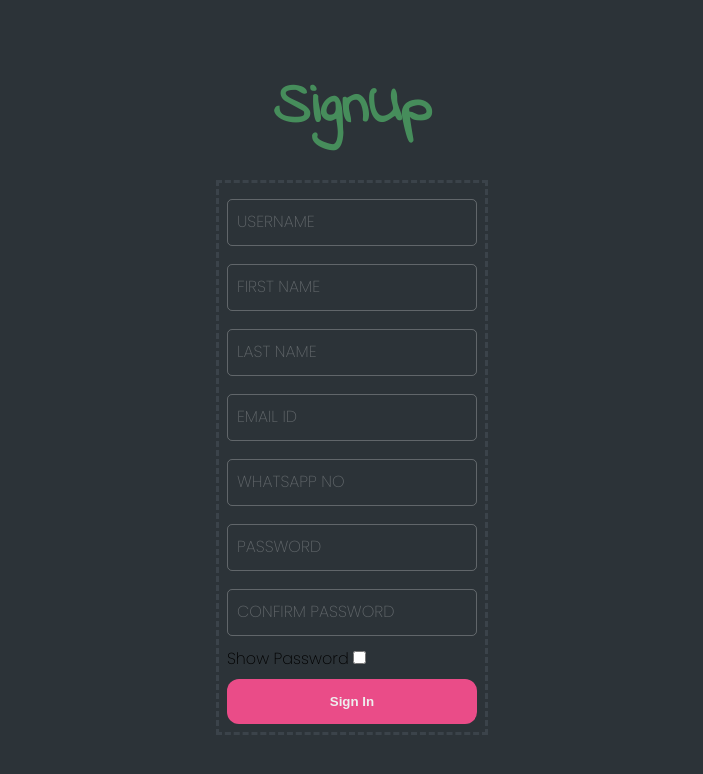
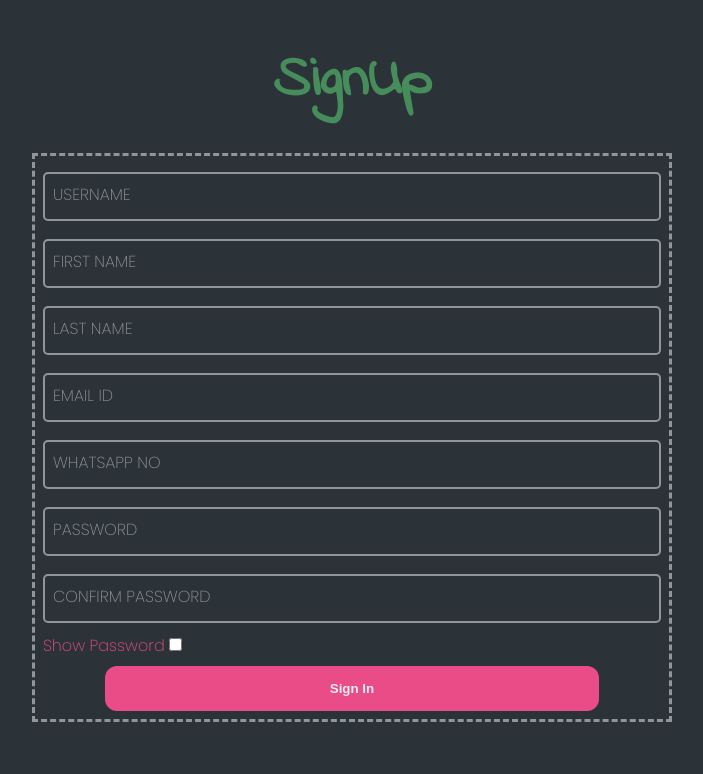
Before and after one commit to praTeek271/Code_buster_django, a Django app: a page that uses templates/login/signup.html in a window 1280 px wide. Shown: the top 774 px of the page, without its empty margins (288-991 px from the left). Run offline with Django 4.2, Linux system fonts and the light colour scheme; parts of the project's set-up code (start-up, migrations or seed data) failed here and were passed over; some libraries are stand-ins or nearby versions.

Commit message:
ver1:patch(reg)

```diff
--- a/code_buster/settings.py
+++ b/code_buster/settings.py
@@ -135,6 +135,10 @@
 STATICFILES_DIRS = [
     BASE_DIR / "static"
     ]
+MEDIA_URL = '/media/'
+
+# Path where media is stored
+MEDIA_ROOT = os.path.join(BASE_DIR, 'media/')
 
 # Default primary key field type
 # https://docs.djangoproject.com/en/4.0/ref/settings/#default-auto-field
--- a/templates/login/signup.html
+++ b/templates/login/signup.html
@@ -34,7 +34,6 @@
 
         .inputbox{
             position: relative;
-            width: 250px;
             padding-top: 8px;
             padding-bottom: 10px;
             font-family:'Poppins', sans-serif;
@@ -43,7 +42,7 @@
         .inputbox input{
             width: 100%;
             padding: 10px;
-            border: 1px solid rgba(255,255,255,0.25);
+            border: 2px solid #90959a;
             border-radius: 5px;
             outline: none;
             color: rgba(255, 255, 255, 0.79);
@@ -58,7 +57,7 @@
             padding:10px;
             pointer-events:none;
             font-size:1em;
-            color:rgba(255, 255, 255, 0.25);
+            color:#90959a;
             text-transform:uppercase;
             transition: 0.5s;
             font-family:'Poppins', sans-serif;
@@ -79,7 +78,10 @@
             border: 1px solid #ea4c88;
         }
         .container{
-            border: 3px dashed #56606b5e;
+            border: 3px dashed #90959a;
+            width: 50%;
+            height: auto;
+            margin-bottom: 40px;
         }
         .sign-box{
             padding: 8px;
@@ -101,7 +103,7 @@
         color: #eee;
         font-weight: 700;
         position: relative;
-        width: 250px;
+        width: 100%;
         height: 45px;
         border-radius: 12px;
         margin-top: 8px;
@@ -118,14 +120,7 @@
 </head>
 <body>
     <!--------------------------------------- Sign Up -------------------------------------------------->
-    {% for message in messages %}
-    <div class="alert alert-{{message.tags}} alert-dissmissible fade show" role="alert">
-    <strong>Message: </strong>{{message}}
-    <button type="button" class="close" data-dismiss="alert" aria-lable="Close">
-    <span aria-hidden="true">&times;</span>
-    </button>
-    </div>
-    {% endfor%}
+
     <h2 class="sign_heading">SignUp</h2>
     <div class="container">
         <div class="sign-box grid">
@@ -172,10 +167,11 @@
                 </div>
                     <span id='message'></span>
 
-                <label for="show_pswd" class="inputbox">Show Password</label>
+                <label for="show_pswd" class="inputbox" style="color: #ea4c88;">Show Password</label>
                 <input type="checkbox" id="show_pswd" onclick="myFunction()">
                 <br>
-                <div class="sign_up">
+                <div class="sign_up" style="margin-left: 10%;
+                margin-right: 10%;;">
                     <input type="submit" value="Sign In">
                   </div>
             </form>
```
Also changed, not shown: templates/code_busters/index.html (+8 -2 lines), db.sqlite3.
